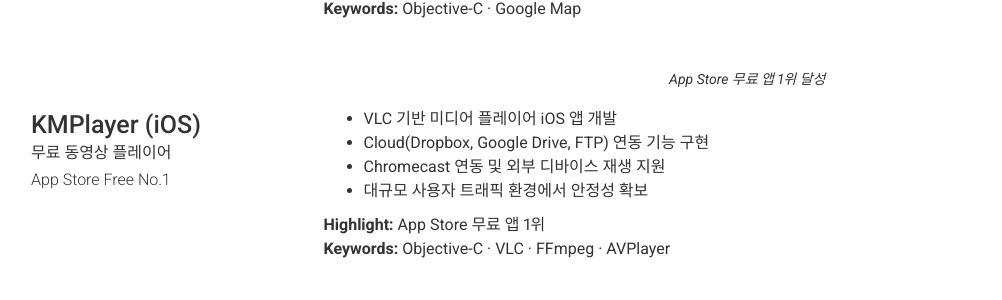
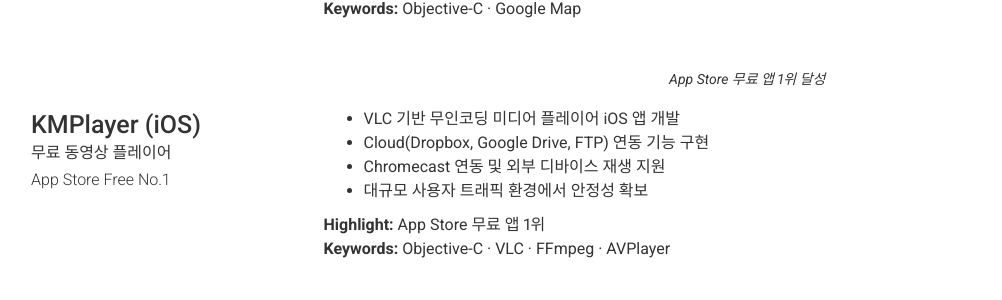
Before and after one commit to toypresent81/toypresent81.github.io, a Jekyll site: the page built from index.md, in a window 1280 px wide and 900 px high, scrolled down 2282 px. Shown: the part 151-451 px from the top of the window, without its empty margins (39-1041 px from the left). Built offline with Jekyll 4.4.1, drawn with Linux system fonts in a browser that asks for light colours; nearby versions of some CDN libraries.

Commit message:
Update _config.yml

```diff
--- a/_config.yml
+++ b/_config.yml
@@ -172,7 +172,7 @@ content:
         quote: >
           App Store 무료 앱 1위 달성
         description: |
-          - VLC 기반 미디어 플레이어 iOS 앱 개발
+          - VLC 기반 무인코딩 미디어 플레이어 iOS 앱 개발
           - Cloud(Dropbox, Google Drive, FTP) 연동 기능 구현
           - Chromecast 연동 및 외부 디바이스 재생 지원
           - 대규모 사용자 트래픽 환경에서 안정성 확보
```
